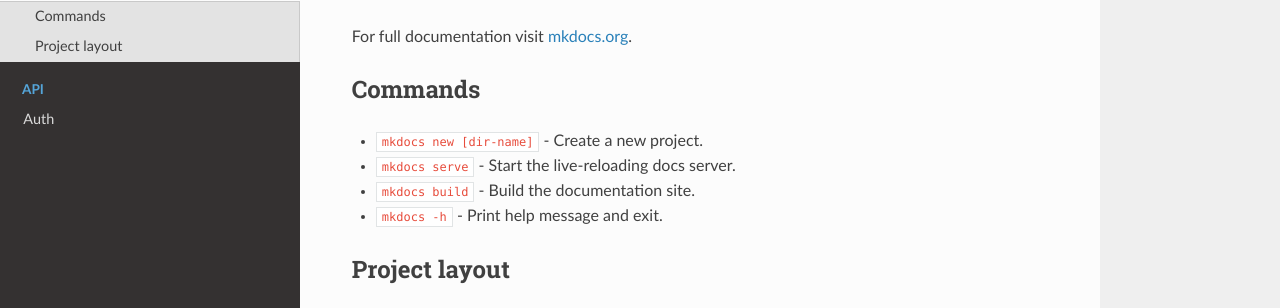
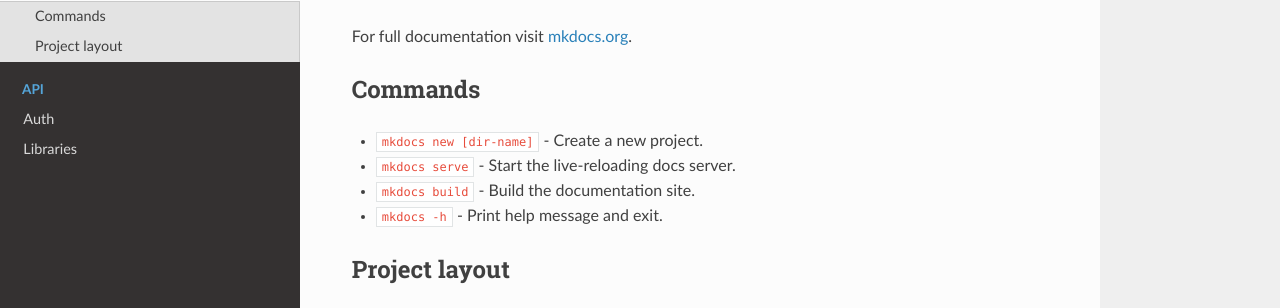
Before and after one commit to biorubenfs/bibliopolis, an MkDocs documentation site: the page built from docs/index.md, in a window 1280 px wide. Shown: the part 135-443 px from the top of the page. Built offline with MkDocs 1.6.1, drawn with Linux system fonts in a browser that asks for light colours; nearby versions of some CDN libraries.

Commit message:
docs: add libraries in mkdocs yaml

```diff
--- a/mkdocs.yml
+++ b/mkdocs.yml
@@ -7,3 +7,4 @@ nav:
   - Inicio: index.md
   - API:
       - Auth: api/auth.md
+      - Libraries: api/libraries.md
```
